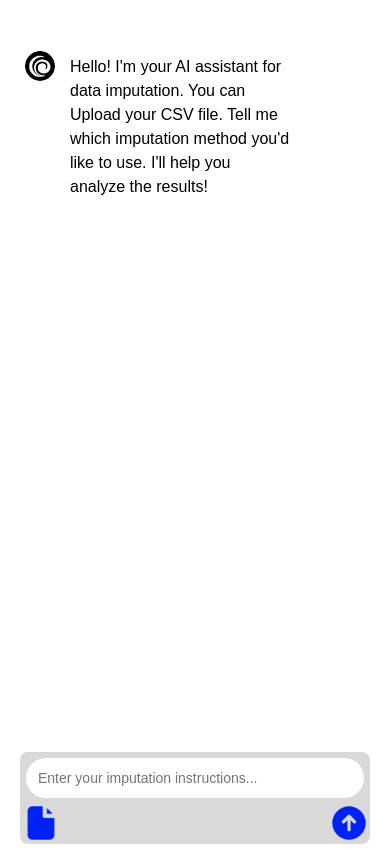
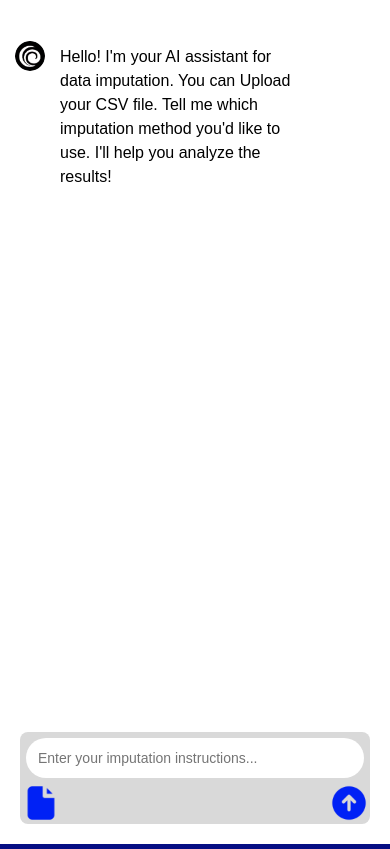
Before and after one commit to ragultv/imputation-ai, a Flask app: template templates/home.html in a window 390 px wide. Shown: the part 70-919 px from the top of the page. Run offline with Flask 2, Linux system fonts and the light colour scheme; the template is opened without the code that fills it, so the values that code supplies are empty.

Commit message:
Update home.html

```diff
--- a/templates/home.html
+++ b/templates/home.html
@@ -161,7 +161,7 @@
         }
 
         .user-message {
-            background-color: transparent;
+            background-color: #d9d9d9;
             padding: 7px;
             margin-left: auto;
             color: #000000;
@@ -262,6 +262,12 @@
 
         /* Mobile view adjustments */
         @media (max-width: 768px) {
+            .container {
+                height: fit-content;
+                padding: 10px;
+                width: 100%;
+                max-width: 100%;
+            }
             .input-area {
                 padding: 10px;
                 flex-direction: row;
```
